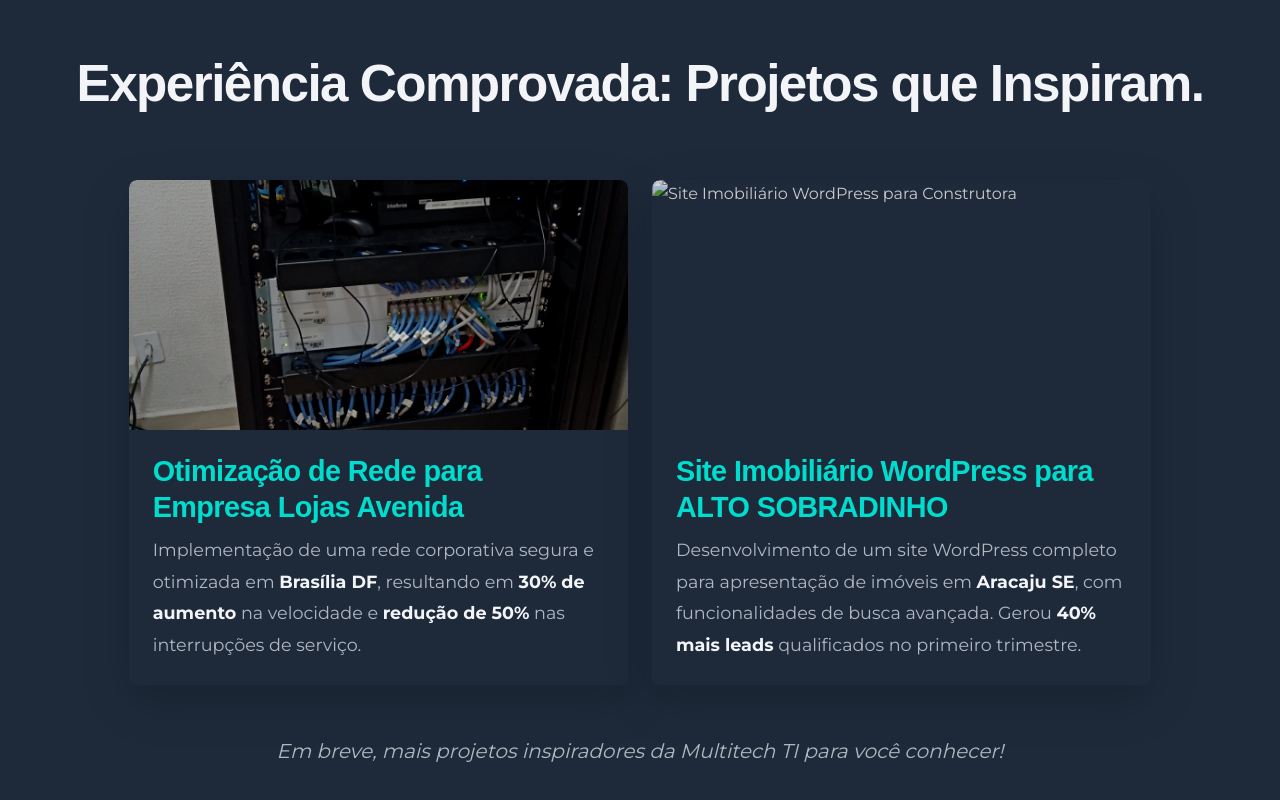
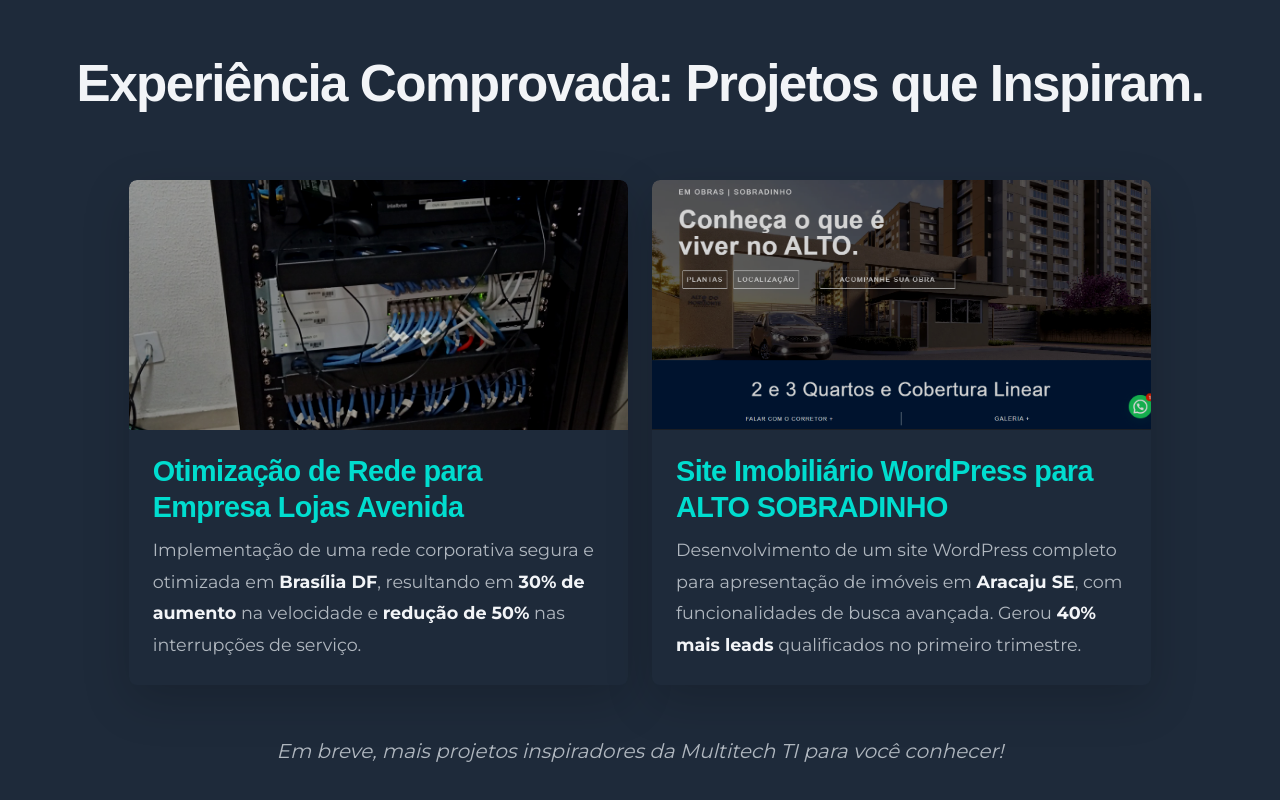
Before and after one commit to oMarcosAFerreira/SuporteMultitech, a plain HTML site: page index.html in a window 1280 px wide. Shown: the part 2541-3341 px from the top of the page. Drawn offline with nearby package versions, Linux system fonts and the light colour scheme; a script that the page names is missing; a web font is replaced by a local one.

Commit message:
Update index.html

```diff
--- a/index.html
+++ b/index.html
@@ -167,7 +167,7 @@
                 </div>
                 <div class="col-md-6 col-lg-5">
                     <div class="card h-100 custom-card overflow-hidden bg-dark-main border-0 shadow-lg">
-                        <img src="images/projeto-imovel.png" class="card-img-top custom-card-img" alt="Site Imobiliário WordPress para Construtora">
+                        <img src="projeto-imovel.png" class="card-img-top custom-card-img" alt="Site Imobiliário WordPress para Construtora">
                         <div class="card-body p-4 text-white-main">
                             <h3 class="card-title text-start mb-2 text-accent-color">Site Imobiliário WordPress para ALTO SOBRADINHO</h3>
                             <p class="card-text text-muted-main">Desenvolvimento de um site WordPress completo para apresentação de imóveis em <strong>Aracaju SE</strong>, com funcionalidades de busca avançada. Gerou <strong>40% mais leads</strong> qualificados no primeiro trimestre.</p>
```
